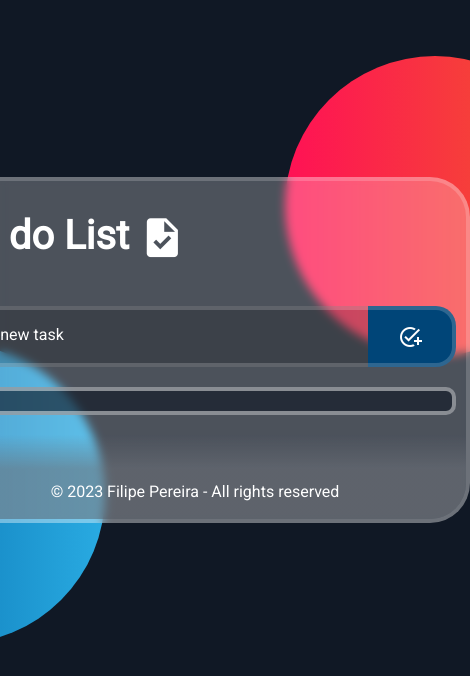
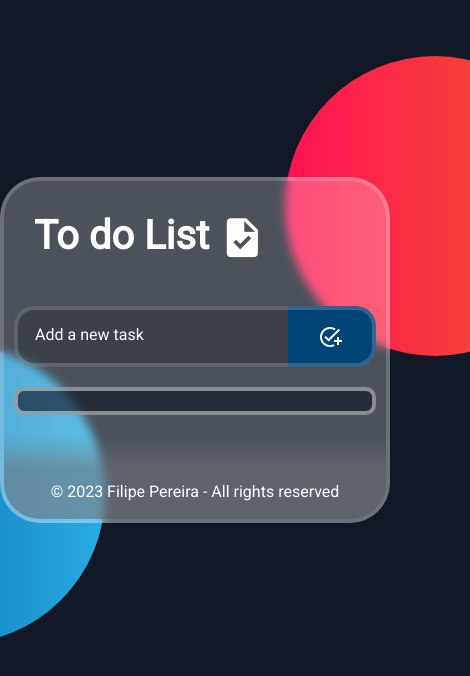
Before and after one commit to filipesanches/lista_de_tarefas, a website: page index.html in a window 390 px wide. Shown: the whole page, 470 px wide, since content can reach past the window. Drawn offline with Linux system fonts and the light colour scheme.

Commit message:
ok
Signed-off-by: Filipe Sanches <filipepereirasanches@gmail.com>

```diff
--- a/assets/sass/styles.scss
+++ b/assets/sass/styles.scss
@@ -125,3 +125,12 @@ body {
     }
   }
 }
+
+@media screen and (max-width: 768px) {
+  div.root {
+    overflow: hidden;
+    div.box {
+      width: 100% !important;
+    }
+  }
+}
```
Also changed, not shown: assets/css/styles.css, 1 other file.
